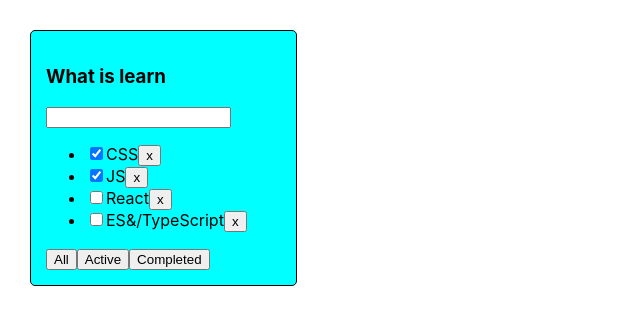
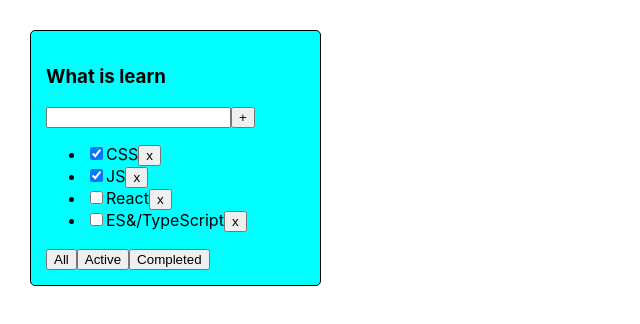
Before and after one commit to Vyacheslav-Spilch/It-incubator-TodoList, a React (Create React App) app: page / in a window 1280 px wide. Shown: the top 324 px of the page, without its empty margins (0-640 px from the left). Built offline with nearby package versions, Linux system fonts and the light colour scheme.

Commit message:
adding useState for input value

```diff
--- a/package.json
+++ b/package.json
@@ -10,10 +10,12 @@
     "@types/node": "^16.7.13",
     "@types/react": "^18.0.0",
     "@types/react-dom": "^18.0.0",
+    "@types/uuid": "^9.0.7",
     "react": "^18.2.0",
     "react-dom": "^18.2.0",
     "react-scripts": "5.0.1",
     "typescript": "^4.4.2",
+    "uuid": "^9.0.1",
     "web-vitals": "^2.1.0"
   },
   "scripts": {
--- a/src/App.tsx
+++ b/src/App.tsx
@@ -1,4 +1,5 @@
 import React, { useState } from 'react';
+import { v1 } from 'uuid';
 import './App.css';
 import { TaskType, TodoList } from './Todolist';
 
@@ -17,14 +18,14 @@ const App = () => {
 //     {id: 3, title: "Gentlemen of fortune", isDone: true},
 // ]
 
-const [tasks, setTasks] = useState<Array<TaskType>>([
-  {id: 1, title: "CSS", isDone: true},
-  {id: 2, title: "JS", isDone: true},
-  {id: 3, title: "React", isDone: false},
-  {id: 4, title: "ES&/TypeScript", isDone: false},
+let [tasks, setTasks] = useState<Array<TaskType>>([
+  {id: v1(), title: "CSS", isDone: true},
+  {id: v1(), title: "JS", isDone: true},
+  {id: v1(), title: "React", isDone: false},
+  {id: v1(), title: "ES&/TypeScript", isDone: false},
 ])
 
-const deleteTasks = (id: number) => {
+const deleteTasks = (id: string) => {
   setTasks(tasks.filter(el => el.id !== id))
 }
 
@@ -36,13 +37,29 @@ const filteredTasks = filter === 'active'
   ? tasks.filter(el => el.isDone === true)
   : tasks
 
+
+
 const changeTasks = (filter: filterValuesType) => {
   setFilter(filter)
 }
 
+const addTask = (newTitle: string) => {
+  let newTask: TaskType = {
+    id: v1(),
+    title: newTitle,
+    isDone: false,
+  }
+
+  setTasks([newTask, ...tasks])
+}
+
   return (
     <div className="App">
-        <TodoList title={"What is learn"} tasks={filteredTasks} deleteTasks={deleteTasks} changeTasks={changeTasks}/>
+        <TodoList title={"What is learn"}
+        tasks={filteredTasks}
+        deleteTasks={deleteTasks}
+        changeTasks={changeTasks}
+        addTask={addTask}/>
     </div>
   );
 }
--- a/src/Todolist.tsx
+++ b/src/Todolist.tsx
@@ -1,5 +1,5 @@
 import { title } from "process";
-import React, { useState } from "react";
+import React, { useRef, useState } from "react";
 import { filterValuesType } from "./App";
 import { Button } from "./Button";
 
@@ -16,7 +16,7 @@ import { Button } from "./Button";
 // ]
 
 export type TaskType = {
-    id: number,
+    id: string,
     title: string,
     isDone: boolean
 }
@@ -24,35 +24,52 @@ export type TaskType = {
 type TodoPropsType = {
     title: string
     tasks: Array<TaskType>
-    deleteTasks: (id: number) => void
+
+    deleteTasks: (id: string) => void
     changeTasks: (filter: filterValuesType) => void
+    addTask: (newTitle: string) => void
 }
 
 
+export const TodoList = ({
+    title,
+    tasks,
+    deleteTasks,
+    changeTasks,
+    addTask
+}: TodoPropsType) => {
 
-export const TodoList = ({title, tasks, deleteTasks, changeTasks}: TodoPropsType) => {
+    const tasksList: JSX.Element = tasks.length !== 0
+    ? <ul>
+            {tasks.map(el => {
+                return (
+                <li key={el.id}>
+                    <input type="checkbox" checked={el.isDone}/><span>{el.title}</span>
+                    <Button title="x" onClickHandler={() => deleteTasks(el.id)} />
+                </li>
+            )
+        })}
+        </ul>
+    : <span>Todolist empty</span>
+
+    const [taskTitle, setTaskTitle] = useState('')
+
     return (
         <div>
             <div className="todoList">
                 <h3>{title}</h3>
                 <div>
-                    <input />
-                    {/* <Button title="+"/> */}
+                    <input
+                        value={taskTitle} onChange={(e) => {
+                        setTaskTitle(e.currentTarget.value)
+                    }}/>
+                    <Button title="+" onClickHandler={() => addTask(taskTitle)}/>
                 </div>
-                <ul>
-                    {tasks.map(el => {
-                        return (
-                            <li key={el.id}>
-                            <input type="checkbox" checked={el.isDone}/><span>{el.title}</span>
-                            <Button title="x" onClickHandler={() => deleteTasks(el.id)}/>
-                            </li>
-                        )
-                    })}
-                </ul>
+                    {tasksList}
                 <div>
-                    <Button title="All" onClickHandler={() => changeTasks("all")}/>
-                    <Button title="Active" onClickHandler={() => changeTasks("active")}/>
-                    <Button title="Completed" onClickHandler={() => changeTasks("completed")}/>
+                    <Button title="All" onClickHandler={() => changeTasks("all")} />
+                    <Button title="Active" onClickHandler={() => changeTasks("active")} />
+                    <Button title="Completed" onClickHandler={() => changeTasks("completed")} />
                 </div>
             </div>
         </div>
```
Also changed, not shown: 1 other file (tests, documents, lock files or other folders).
